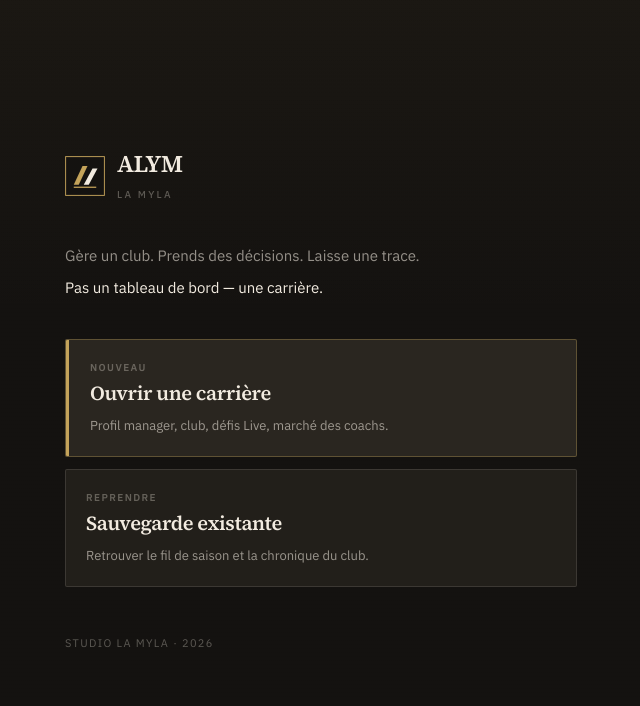
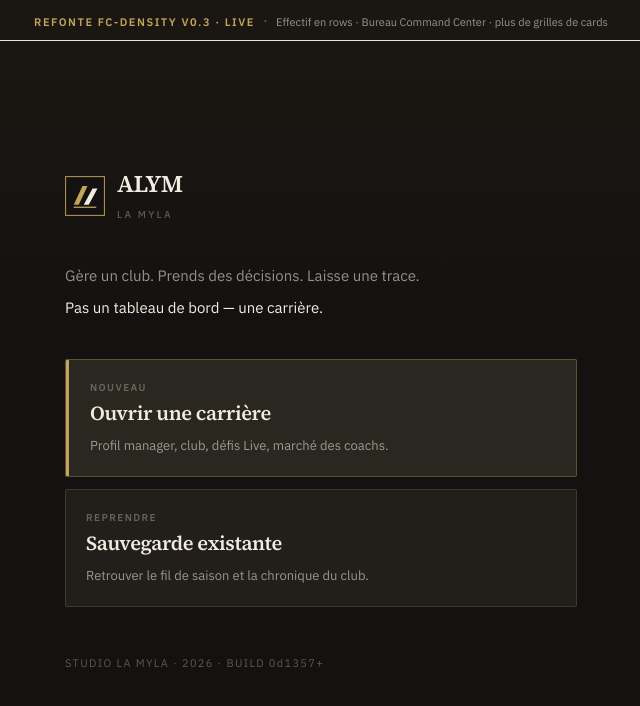
Before and after one commit to mdavo5270-create/ALYM, a React (Vite) app in the folder apps/web/: page / in a window 1280 px wide. Shown: the top 706 px of the page, without its empty margins (319-959 px from the left). Built offline with nearby package versions, Linux system fonts and the light colour scheme.

Commit message:
feat(ui): bandeau FC-Density visible dès l'accueil + AppShell
Preuve de déploiement live : banner brass en haut de Title et dans le shell.
Effectif rows + Bureau déjà en place. Cache-bust via nouveaux assets.

```diff
--- a/apps/web/src/components/layout/AppShell.tsx
+++ b/apps/web/src/components/layout/AppShell.tsx
@@ -54,6 +54,17 @@ export function AppShell({ children }: { children: ReactNode }) {
 
   return (
     <div className="alym-shell flex min-h-screen flex-col">
+      {/* Bandeau redesign — visible dès l’entrée en carrière */}
+      <div className="border-b border-[var(--brass)]/35 bg-[var(--brass)]/12 px-3 py-1.5 text-center">
+        <span className="text-[10px] font-semibold uppercase tracking-[0.16em] text-[var(--brass)]">
+          FC-Density v0.3
+        </span>
+        <span className="mx-1.5 text-[var(--ink-faint)]">·</span>
+        <span className="text-[10px] text-[var(--ink-dim)]">
+          Bureau · Effectif rows · plus de cards clones
+        </span>
+      </div>
+
       {/* Top context bar */}
       <header className="shell-top">
         <div className="mx-auto flex max-w-6xl items-center gap-3 px-3 py-2.5 sm:px-4">
@@ -96,7 +107,7 @@ export function AppShell({ children }: { children: ReactNode }) {
           >
             ✉
             {unread > 0 && (
-              <span className="absolute -right-0.5 -top-0.5 flex h-4 min-w-4 items-center justify-center rounded-full bg-sky-500 px-1 text-[10px] font-bold text-white">
+              <span className="absolute -right-0.5 -top-0.5 flex h-4 min-w-4 items-center justify-center rounded-full bg-[var(--brass)] px-1 text-[10px] font-bold text-black">
                 {unread}
               </span>
             )}
@@ -123,7 +134,7 @@ export function AppShell({ children }: { children: ReactNode }) {
             <span>
               Vision <strong className="text-white">{team?.tacticalVision ?? 'standard'}</strong>
             </span>
-            <span className="text-[var(--muted)]">LA MYLA · ALYM</span>
+            <span className="text-[var(--brass)]">v0.3 FC-Density</span>
           </div>
         </div>
       </header>
--- a/apps/web/src/pages/Entry.tsx
+++ b/apps/web/src/pages/Entry.tsx
@@ -23,7 +23,18 @@ export function Title() {
   const { setScreen, setAuthMode } = useGame();
   return (
     <div className="stage-bg flex min-h-screen flex-col justify-center px-6 py-12">
-      <div className="animate-enter mx-auto w-full max-w-lg">
+      {/* Banner visible immédiat — prouve que le déploiement est live */}
+      <div className="fixed left-0 right-0 top-0 z-50 border-b border-[var(--brass)]/40 bg-[var(--brass)]/15 px-4 py-2 text-center backdrop-blur-sm">
+        <span className="text-[11px] font-semibold uppercase tracking-[0.14em] text-[var(--brass)]">
+          Refonte FC-Density v0.3 · live
+        </span>
+        <span className="mx-2 text-[var(--ink-faint)]">·</span>
+        <span className="text-[11px] text-[var(--ink-dim)]">
+          Effectif en rows · Bureau Command Center · plus de grilles de cards
+        </span>
+      </div>
+
+      <div className="animate-enter mx-auto w-full max-w-lg pt-10">
         <div className="flex items-center gap-3">
           <AlymLogo size={40} />
           <div>
@@ -70,7 +81,7 @@ export function Title() {
         </div>
 
         <p className="mt-12 text-[11px] tracking-[0.12em] text-[var(--ink-faint)]">
-          STUDIO LA MYLA · 2026
+          STUDIO LA MYLA · 2026 · BUILD 0d1357+
         </p>
       </div>
     </div>
```
Also changed, not shown: 5 other files (tests, documents, lock files or other folders).
